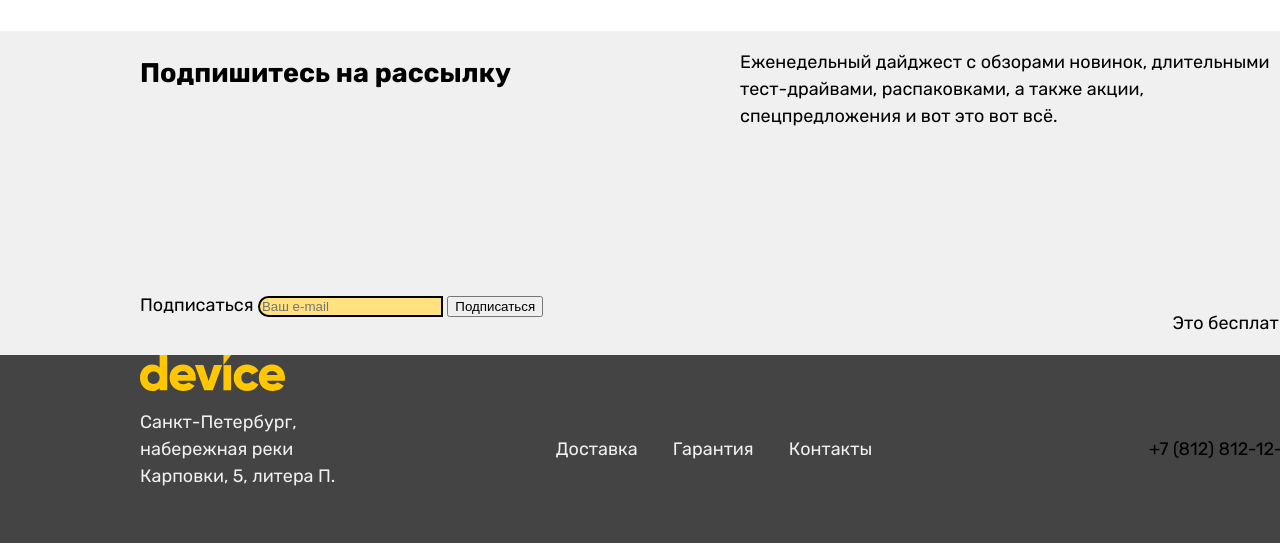
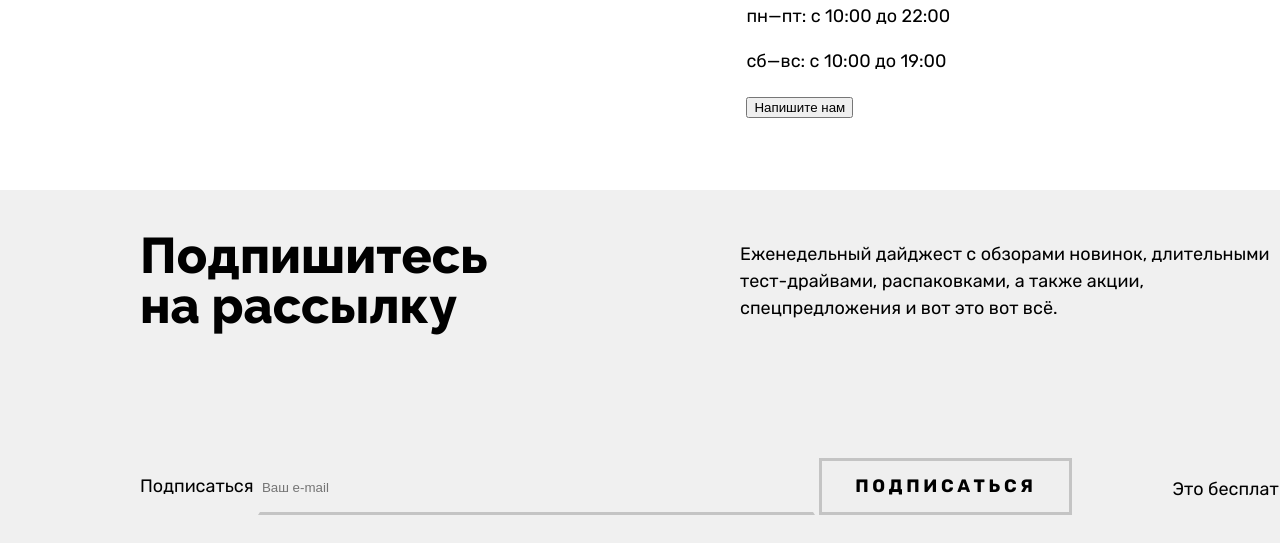
Before and after one commit to htmlacademy-htmlcss/2300497-device-36, a plain HTML site: page index.html in a window 1280 px wide. Shown: the part 2112-2655 px from the top of the page. Drawn offline with Linux system fonts and the light colour scheme; files whose address does not match are found by name.

Commit message:
7.1 step

```diff
--- a/css/CSS.css
+++ b/css/CSS.css
@@ -48,6 +48,7 @@ html {
   margin-left: auto;
   margin-right: auto;
   background-color: #ffe17f;
+  min-height: 300px;
 }
 
 .hero {
@@ -59,6 +60,7 @@ html {
 .header-links {
   color: #000000;
   text-decoration: none;
+  margin-left: 20px
 }
 
 .thin-links {
@@ -91,7 +93,11 @@ html {
 }
 
 .numbers {
-  margin-right: -28px;
+  margin-right: -5px;
+  margin-top: -35px;
+  position: relative;
+  right: 10px;
+  bottom: -10px;
 }
 
 .numbers-properties {
@@ -127,6 +133,7 @@ html {
   display: flex;
   justify-content: space-between;
   align-items: center;
+  margin-top: 30px;
 }
 
 .about {
@@ -138,7 +145,9 @@ input {
   box-sizing: border-box;
   border: 2px solid #000000;
   border-radius: 50px 0px 0px 50px;
-  background-color: #ffe17f
+  background-color: #ffe17f;
+  height: 40px;
+  width: 360px;
 }
 
 .search-button {
@@ -254,6 +263,7 @@ input {
   height: 401px;
   align-self: center;
   margin-left: 20px;
+  margin-top: -45px;
 }
 
 .photo-description:first-child {
@@ -303,10 +313,10 @@ input {
   padding: 0;
   margin: 0;
   padding-top: 70px;
-  padding-bottom: 70px;
   width: 1160px;
   margin-left: auto;
   margin-right: auto;
+  margin-bottom: 150px;
 }
 
 .first {
@@ -445,6 +455,7 @@ input {
   background-position: center;
   width: 7px;
   height: 319px;
+  margin-top: -70px;
 }
 
 .description {
@@ -456,6 +467,7 @@ input {
 .description-text {
   width: 452px;
   margin-right: 106px;
+  margin-top: -115px;
 }
 
 .description-image {
@@ -463,6 +475,7 @@ input {
   height: 164px;
   background-image: url(../images/vectors/delivery.svg);
   background-repeat: no-repeat;
+  margin-top: -95px;
 }
 
 .rare-delivery {
@@ -535,18 +548,52 @@ input {
   margin-right: auto;
 }
 
+.mail-content-main-text {
+  font-family: 'Raleway';
+  font-style: normal;
+  font-weight: 800;
+  font-size: 50px;
+  line-height: 50px;
+  width: 348px;
+  height: 100px;
+}
+
 .mail-descrition {
   width: 560px;
+  align-self: center;
 }
 
 .submit-mail {
   margin: 0;
-  margin-top: 144px;
+  margin-top: 85px;
+  margin-bottom: 50px;
 }
 
 .submit-description {
   margin: 0;
-  margin-top: 144px;
+  margin-top: 85px;
+}
+
+.input-mail {
+  width: 557px;
+  height: 55px;
+  border-color: #f0f0f0;
+  background-color: #f0f0f0;
+  border-bottom: 3px solid #c4c4c4;
+  border-radius: 0;
+}
+
+.submit-button {
+  width: 253px;
+  height: 57px;
+  border: 3px solid #c4c4c4;
+  font-family: inherit;
+  font-style: normal;
+  font-weight: 800;
+  font-size: 18px;
+  line-height: 21px;
+  letter-spacing: 0.2em;
+  text-transform: uppercase;
 }
 
 .footer-page {
@@ -565,6 +612,7 @@ input {
   background-repeat: no-repeat;
   width: 145px;
   height: 36px;
+  margin-top: 40px;
 }
 
 .footer-contacts {
--- a/index.html
+++ b/index.html
@@ -39,9 +39,6 @@
             <a class="header-links fat-links" href="">Контакты</a>
           </div>
         </section>
-        <div class="numbers">
-          <p class="numbers-properties">01</p>
-        </div>
       </section>
     </header>
     <main class="main-page">
@@ -61,6 +58,9 @@
                 <div class="general-slayder">
                   <img src="images/fly.png" width="560" height="560">
                   <section class="photo-description">
+                    <div class="numbers">
+                      <p class="numbers-properties">01</p>
+                    </div>
                     <h1>Порхает как бабочка,
                       жалит как пчела!</h1>
                     <p>Этот обычный, на первый взгляд, квадрокоптер оснащен мощным лазером, замаскированным под
@@ -82,6 +82,9 @@
                 <div class="general-slayder">
                   <img src="images/slider-2.png" width="560" height="560" />
                   <section class="photo-description">
+                    <div class="numbers">
+                      <p class="numbers-properties">02</p>
+                    </div>
                     <h1>Худеем
                       правильно!</h1>
                     <p>Мотивирующие фитнес-браслеты помогут найти в себе силы не пропускать занятия и соблюдать диету.
@@ -98,6 +101,9 @@
                 <div class="general-slayder">
                   <img src="images/slider-3.png" width="560" height="560" />
                   <section class="photo-description">
+                    <div class="numbers">
+                      <p class="numbers-properties">03</p>
+                    </div>
                     <h1>Делай селфи,
                       как Бен Стиллер! </h1>
                     <p>Самая длинная палка для селфи доступна в нашем магазине. Восемь (Восемь, Карл!) метров длиной и
@@ -217,7 +223,7 @@
       </section>
       <section class="mail">
         <div class="mail-content">
-          <h2>Подпишитесь
+          <h2 class="mail-content-main-text">Подпишитесь
             на рассылку</h2>
           <div class="mail-descrition">
             <p>Еженедельный дайджест с обзорами новинок,
```
